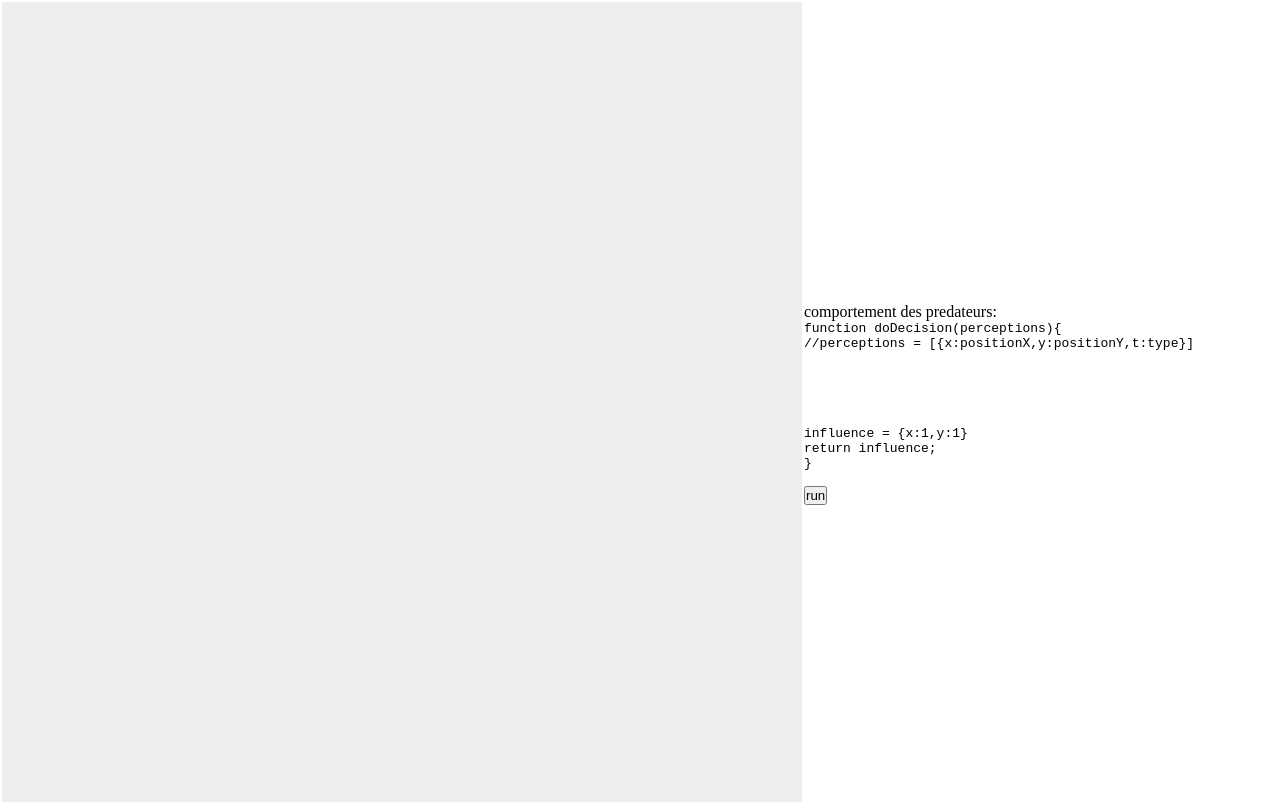
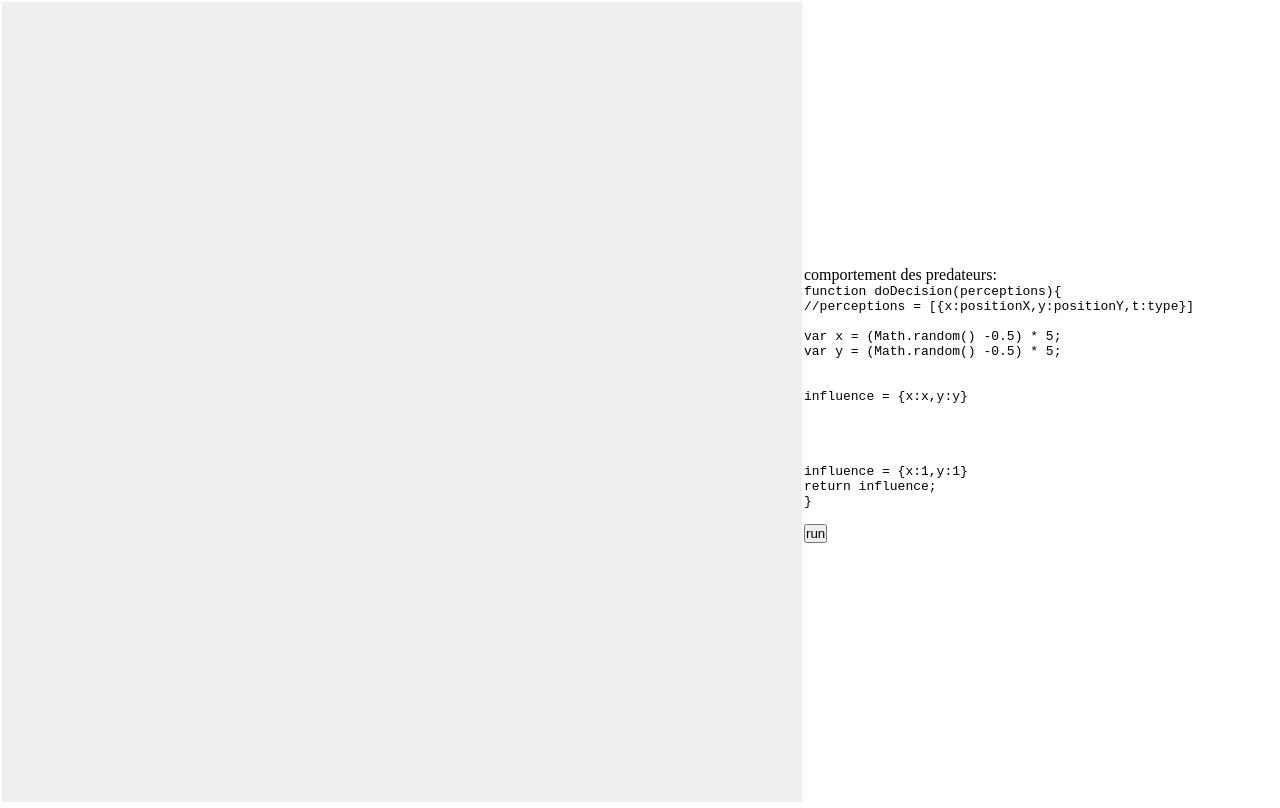
Before and after one commit to BDafflon/masnode, a website: page public/index.html in a window 1280 px wide. Drawn offline with nearby package versions, Linux system fonts and the light colour scheme; no server answers.

Commit message:
client exemple

```diff
--- a/public/index.html
+++ b/public/index.html
@@ -39,6 +39,11 @@
 function doDecision(perceptions){
 //perceptions = [{x:positionX,y:positionY,t:type}]
 
+var x = (Math.random() -0.5) * 5;
+var y = (Math.random() -0.5) * 5;
+
+
+influence = {x:x,y:y}
 
 
 
```
